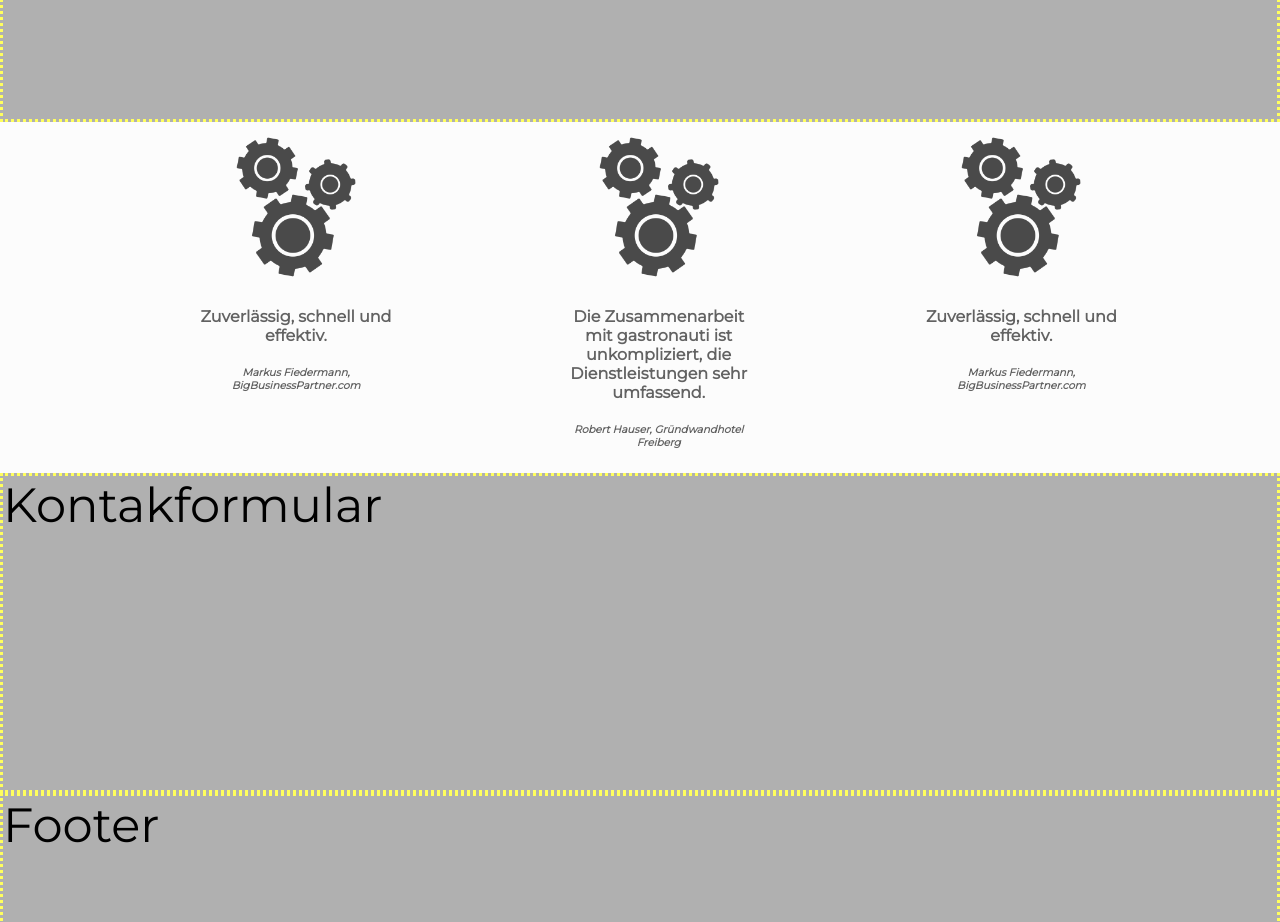
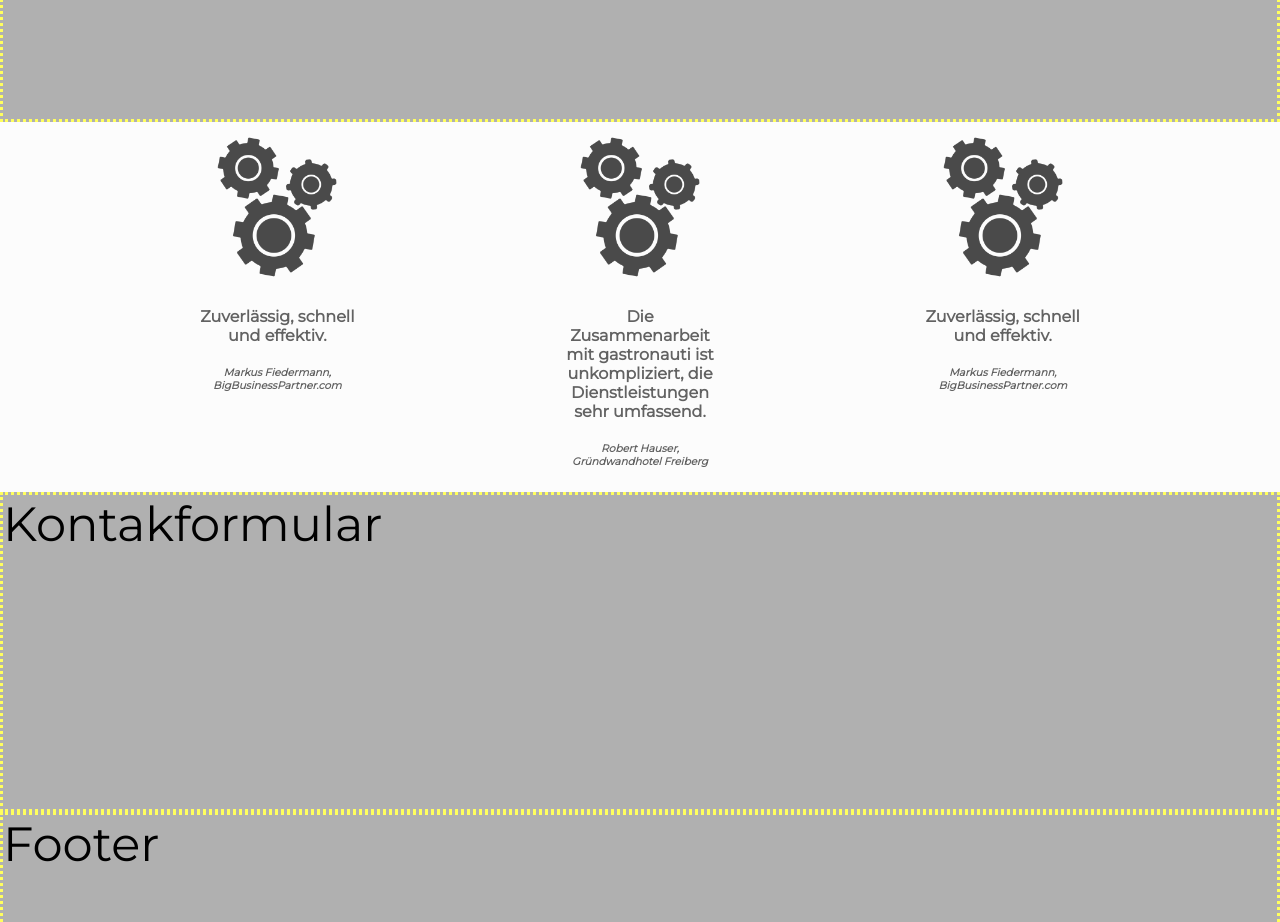
Before and after one commit to VictoriaStudios/gastronauti, a Next.js app: page / in a window 1280 px wide. Shown: the part 2000-2922 px from the top of the page. Built offline with nearby package versions, Linux system fonts and the light colour scheme; a web font is replaced by a local one.

Commit message:
Working on carousel style

```diff
--- a/components/Card.js
+++ b/components/Card.js
@@ -5,7 +5,7 @@ import { scrollTo } from '../utilities/scrollTo'
 export const Card = (props) => {
     return (
         <section onClick={() => scrollTo(props.scrollRef || '')}>
-            <div className={styles.cardWrapper} style={{ width: props.cardWidth || '' }}>
+            <div className={styles.cardWrapper} style={{ maxWidth: props.cardWidth || '' }}>
                 <div className={styles.cardBody}>
                     <div className={styles.cardImage}>
                         {props.src ? <Image
```
